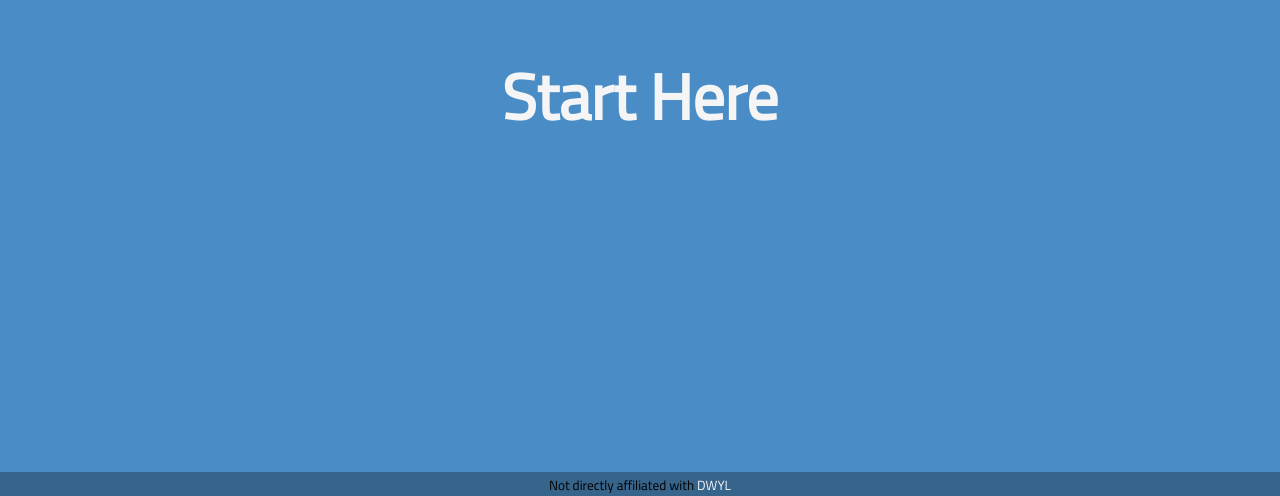
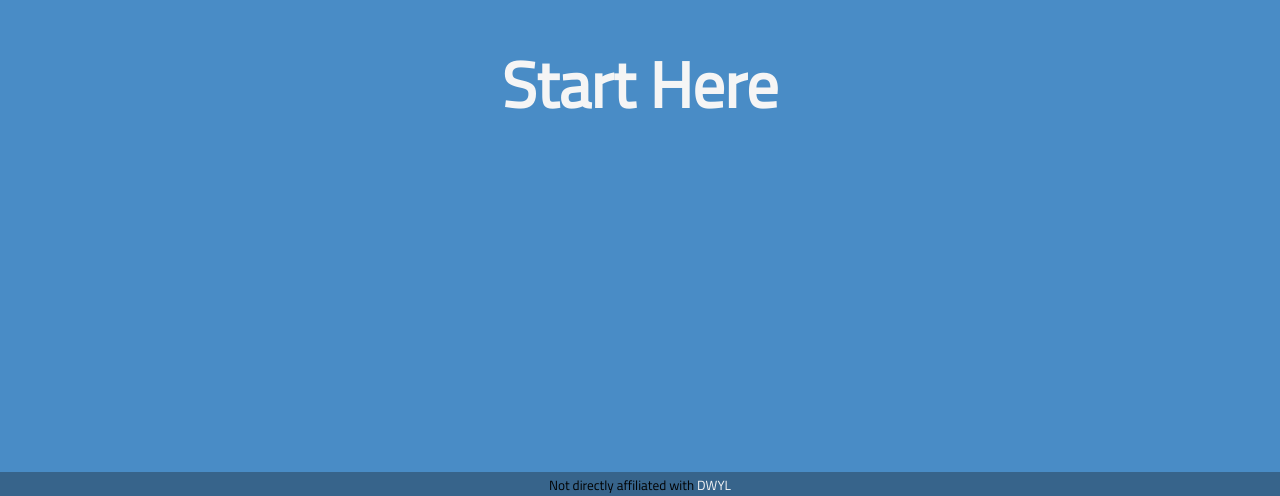
Before and after one commit to howdoiwebdevelop/website, a plain HTML site: page index.html in a window 1280 px wide. Shown: the part 304-800 px from the top of the page. Drawn offline with Linux system fonts and the light colour scheme.

Commit message:
Move inner div up just slightly

```diff
--- a/index.css
+++ b/index.css
@@ -45,6 +45,10 @@ h1 {
   position: relative;
 }
 
+.inner {
+  margin-top: -24px;
+}
+
 footer {
   position: fixed;
   bottom: 0;
```
